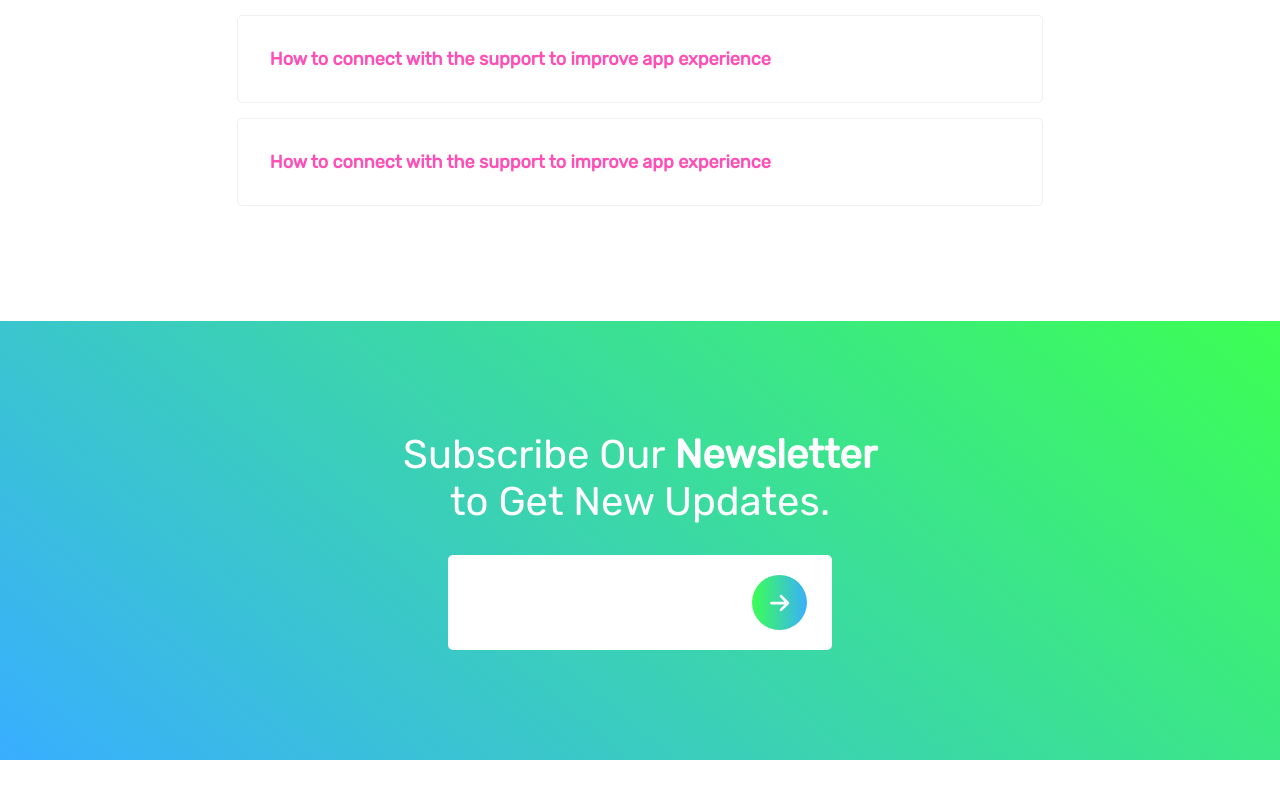
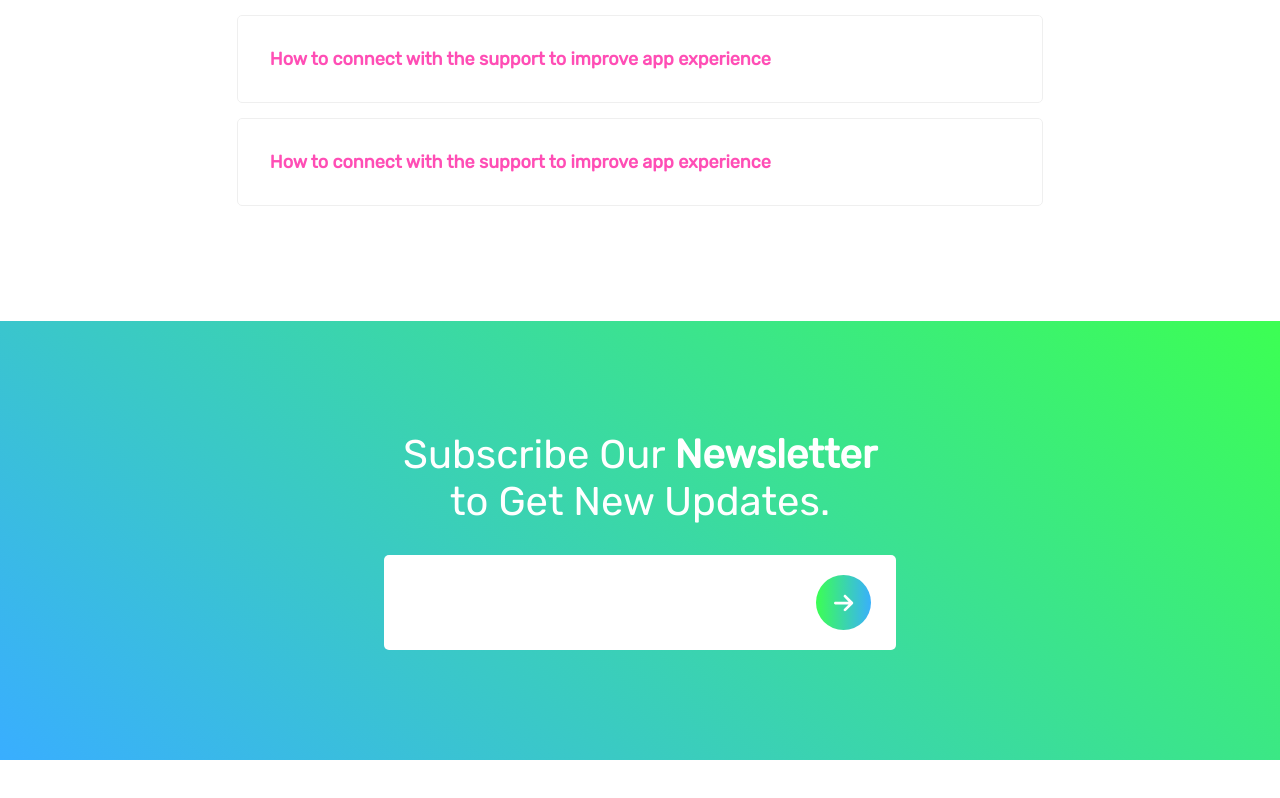
Before and after one commit to Zarshenas/React-landing-page, a React (Create React App) app: page / in a window 1280 px wide. Shown: the part 8973-9771 px from the top of the page. Built offline with nearby package versions, Linux system fonts and the light colour scheme.

Commit message:
responsive styles adde to Subscribe section

```diff
--- a/src/Components/Subscribe.js
+++ b/src/Components/Subscribe.js
@@ -11,7 +11,7 @@ class Subscribe extends Component {
           Subscribe Our <span>Newsletter</span> <br /> to Get New Updates.
         </h1>
         <form action="#" className={styles.inputContainer}>
-          <input type="email" />
+          <input type="email"/ >
           <button type="submit">
           <FontAwesomeIcon icon={faArrowRight}></FontAwesomeIcon>
           </button>
--- a/src/Components/Subscribe.module.css
+++ b/src/Components/Subscribe.module.css
@@ -16,7 +16,7 @@
 }
 .inputContainer{
     background-color: #ffff;
-    width: 30%;
+    width: 80%;
     margin: 0 auto;
     text-align: left;
     display: flex;
@@ -50,3 +50,8 @@
 .inputContainer button:hover{
     background-position: 100%;
 }
+@media (min-width:1200px) {
+    .inputContainer{
+        width: 40%;
+    }
+}
```
